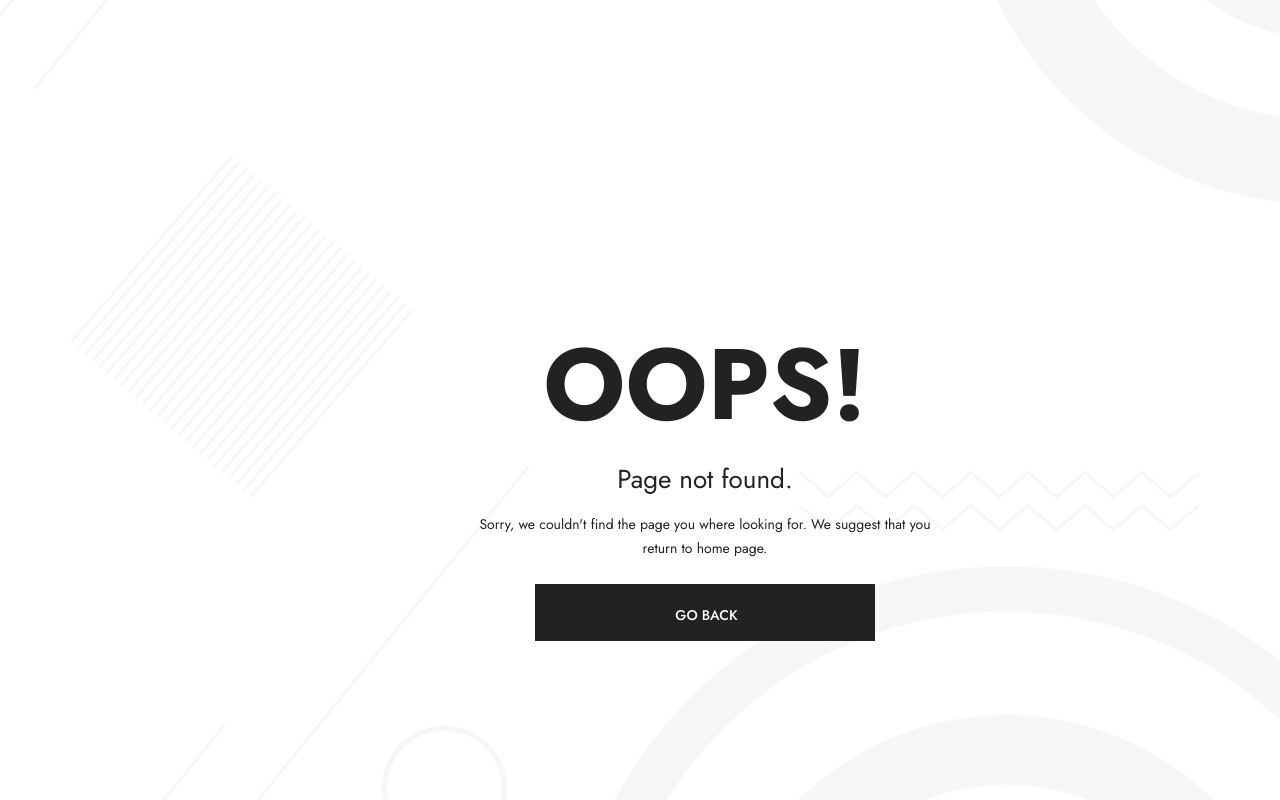
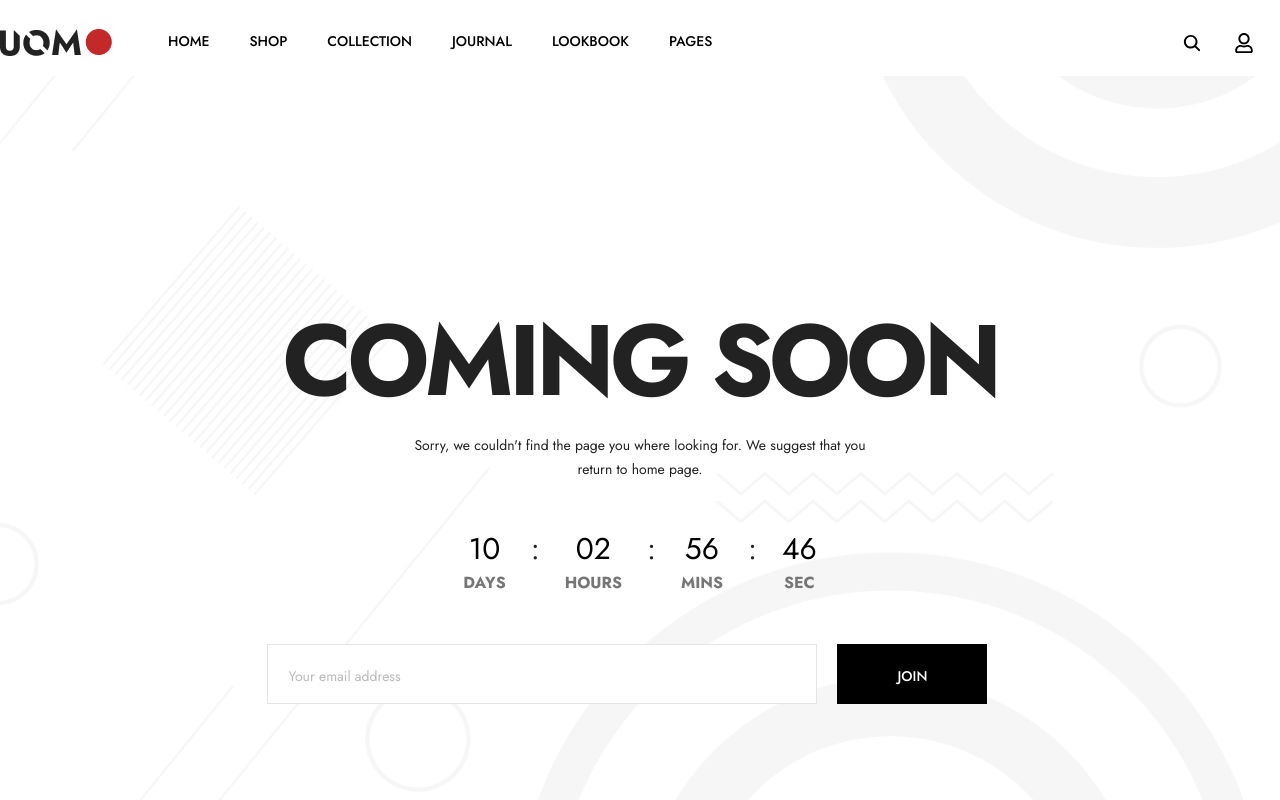
Before and after one commit to Sijan666/uomo-eCommerce, a React (Vite) app: page /comingSoon in a window 1280 px wide. Before the commit this address had no page. Shown: the top 800 px of the page. Built offline with nearby package versions, Linux system fonts and the light colour scheme.

Commit message:
feat : add coming soon page

```diff
--- a/src/App.jsx
+++ b/src/App.jsx
@@ -10,6 +10,7 @@ import Lookbook from "./components/pages/Lookbook";
 import Locator from "./components/pages/Locator";
 import TermsAndCondition from "./components/pages/TermsAndCondition";
 import BlogList from "./components/pages/BlogList";
+import ComingSoon from "./components/pages/ComingSoon";
 
 
 function App() {
@@ -26,6 +27,7 @@ function App() {
           <Route path="/locator" element={<Locator />} />
           <Route path="/terms" element={<TermsAndCondition />} />
           <Route path="/blogList" element={<BlogList />} />
+          <Route path="/comingSoon" element={<ComingSoon />} />
         </Route>
         <Route path="*" element={<Error />} />
       </Routes>
--- a/src/components/pages/ComingSoon.jsx
+++ b/src/components/pages/ComingSoon.jsx
@@ -10,14 +10,14 @@ const ComingSoon = () => {
       style={{ backgroundImage: `url(${comingSoonImage})` }}
     >
       <div className="min-h-screen max-w-[771px] mx-auto md:mx-auto lg:mx-auto flex justify-center bg-cover bg-center bg-no-repeat relative md:px-0 lg:px-0">
-        <div className=" lg:h-[407px] w-full mt-[120px] md:mt-[160px] lg:mt-[212px] absolute">
+        <div className=" lg:h-[407px] w-full mt-[120px] md:mt-40 lg:mt-[212px] absolute">
           {/* Heading */}
-          <h1 className="lg:w-[771px] lg:h-[145px] text-[30px] mb-5 md:mb-0 md:text-[70px] lg:text-[100px]  flex items-center justify-center font-black uppercase text-[#222222] tracking-tighter font-Jost font-bold">
+          <h1 className="lg:w-[771px] lg:h-[145px] text-[30px] mb-5 md:mb-0 md:text-[70px] lg:text-[100px]  flex items-center justify-center uppercase text-[#222222] tracking-tighter font-Jost font-bold">
             Coming Soon
           </h1>
 
           {/* Subtitle */}
-          <p className="font-Jost text-[14px] font-normal text-[#222222] text-center leading-[24px]  mb-[45px] px-4 md:px-0 lg:px-0">
+          <p className="font-Jost text-[14px] font-normal text-[#222222] text-center leading-6  mb-[45px] px-4 md:px-0 lg:px-0">
             Sorry, we couldn't find the page you where looking for. We suggest
             that you
             <br />
@@ -30,16 +30,16 @@ const ComingSoon = () => {
           </div>
 
           {/* Email + Join */}
-          <div className="flex flex-col md:flex-row lg:flex-row mx-auto justify-center gap-x-[20px] w-full md:w-[520px] lg:w-[720px] lg:ml-3 gap-y-[20px] px-4 md:px-0 lg:px-0">
-           <input
+          <div className="flex flex-col md:flex-row lg:flex-row mx-auto justify-center gap-x-5 w-full md:w-[520px] lg:w-[720px] lg:ml-3 gap-y-5 px-4 md:px-0 lg:px-0">
+            <input
               type="email"
               placeholder="Your email address"
-              className="flex-1 pt-[20px] pb-[16px] pl-[21px] box-border border border-[#E4E4E4]  text-[14px] text-[#767676] bg-white outline-none
+              className="flex-1 pt-5 pb-4 pl-[21px] box-border border border-[#E4E4E4]  text-[14px] text-[#767676] bg-white outline-none
                font-Jost font-normal w-full md:w-[400px] lg:w-[550px] h-[60px] "
             />
 
             <button
-              className="bg-black text-white pt-[20px] pb-[16px] pl-[61px] pr-[69px] text-[14px] font-medium uppercase font-Jost hover:bg-[#767676] transition-colors
+              className="bg-black text-white pt-5 pb-4 pl-[61px] pr-[69px] text-[14px] font-medium uppercase font-Jost hover:bg-[#767676] transition-colors
                w-full md:w-[150px] h-[60px] cursor-pointer duration-300"
             >
               Join
```
